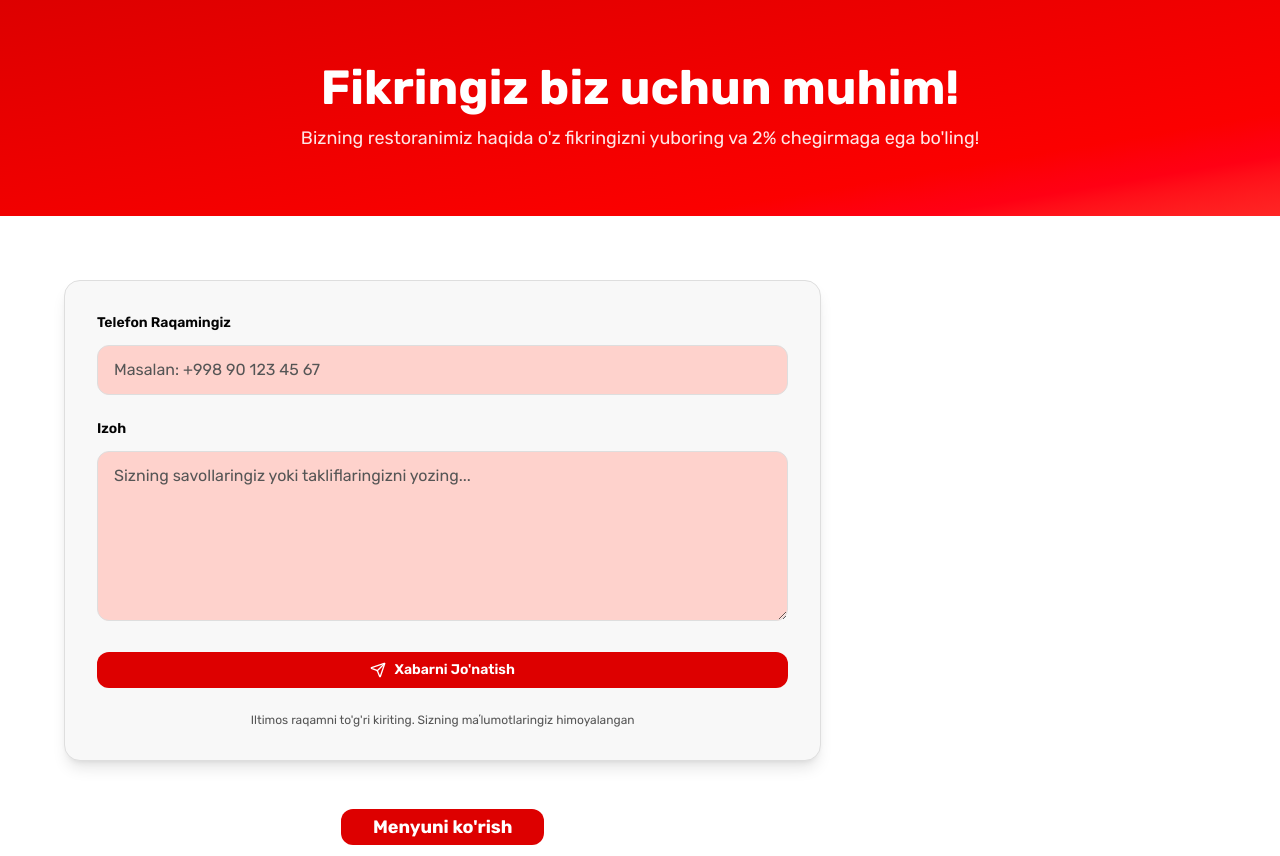
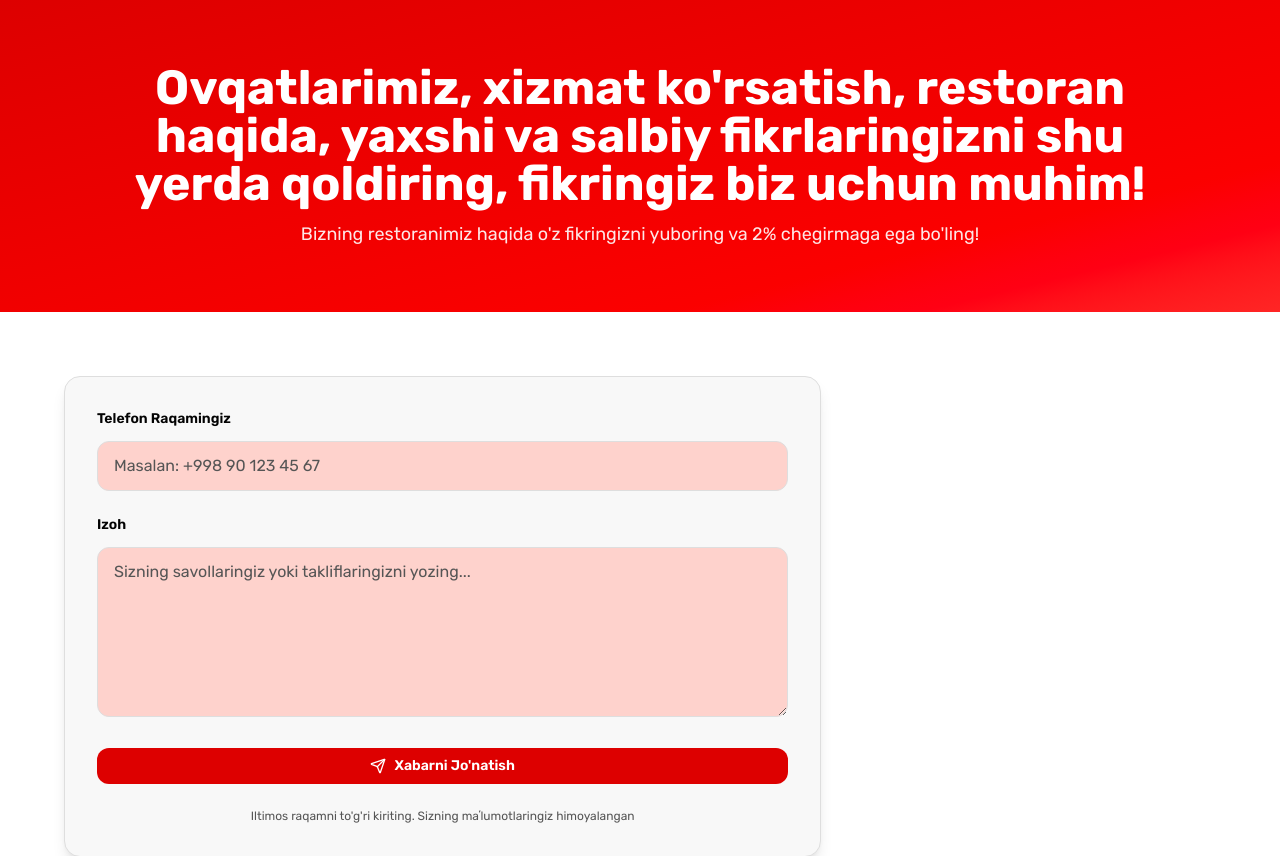
Before and after one commit to iamdeveloperbeck/maytopia_test, a React (Vite) app: page /comment/1 in a window 1280 px wide. Shown: the top 856 px of the page. Built offline with nearby package versions, Linux system fonts and the light colour scheme; no server answers.

Commit message:
Update Comment.tsx

```diff
--- a/src/pages/Comment.tsx
+++ b/src/pages/Comment.tsx
@@ -99,7 +99,8 @@ const HeroSection = memo(() => (
   <section className="bg-linear-to-br from-primary to-secondary py-12 md:py-16 px-4">
     <div className="max-w-6xl mx-auto text-center">
       <h1 className="text-4xl md:text-5xl font-bold text-primary-foreground mb-3 text-balance">
-        Fikringiz biz uchun muhim!
+        Ovqatlarimiz, xizmat ko'rsatish, restoran haqida, yaxshi va salbiy fikrlaringizni shu yerda qoldiring,
+        fikringiz biz uchun muhim!
       </h1>
       <p className="text-lg text-primary-foreground/90 text-balance">
         Bizning restoranimiz haqida o'z fikringizni yuboring va 2% chegirmaga ega bo'ling!
```
